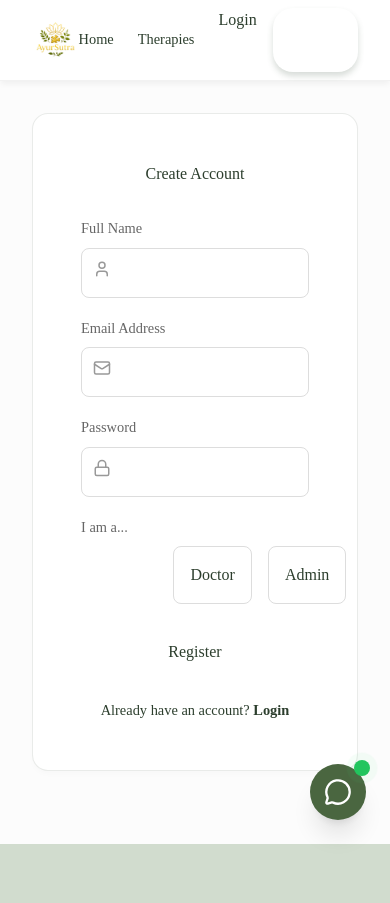
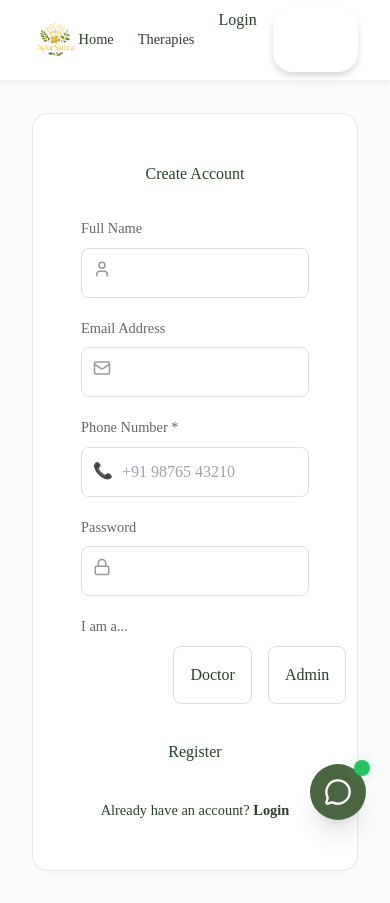
Before and after one commit to madhavcvedpathak/ayursutraMain, a React (Vite) app: page /register in a window 390 px wide. Before the commit the page ends 844 px from the top, so only its background shows below. Built offline with nearby package versions, Linux system fonts and the light colour scheme; no server answers; a web font is replaced by a local one.

Commit message:
feat: Completed Phase 8 - Mandatory Phone & Instant SMS Notifications

```diff
--- a/src/components/Scheduler.tsx
+++ b/src/components/Scheduler.tsx
@@ -3,7 +3,7 @@ import { Calendar as CalendarIcon, CheckCircle, Bell, MapPin } from 'lucide-reac
 import { format } from 'date-fns';
 import { therapies } from '../data/therapies';
 import { db } from '../firebase';
-import { collection, addDoc, getDocs } from 'firebase/firestore';
+import { collection, addDoc, getDocs, doc, getDoc } from 'firebase/firestore';
 import { useAuth } from '../context/AuthContext';
 import { ResourceManager } from '../services/ResourceManager';
 import { NotificationService } from '../services/NotificationService';
@@ -83,6 +83,18 @@ export const Scheduler = () => {
 
         setIsBooking(true);
         try {
+            // Fetch User Profile for Phone Number
+            let patientPhone = '';
+            let patientName = currentUser.displayName || '';
+            try {
+                const userDoc = await getDoc(doc(db, 'users', currentUser.uid));
+                if (userDoc.exists()) {
+                    const data = userDoc.data();
+                    patientPhone = data.phoneNumber || '';
+                    patientName = data.name || data.displayName || patientName;
+                }
+            } catch (e) { console.warn("Could not fetch user profile", e); }
+
             const dateStr = selectedDate.toISOString();
             // 1. Intelligent Resource Allocation
             const room = await ResourceManager.autoAllocateRoom(dateStr);
@@ -101,6 +113,7 @@ export const Scheduler = () => {
             const appointmentRef = await addDoc(collection(db, 'appointments'), {
                 patientId: currentUser.uid,
                 patientEmail: currentUser.email,
+                patientPhone, // Save phone to appointment
                 therapyId: selectedTherapy,
                 date: dateStr,
                 centerId: selectedCenter.id,
@@ -119,7 +132,9 @@ export const Scheduler = () => {
             await NotificationService.scheduleNotifications({
                 id: appointmentRef.id,
                 therapyId: selectedTherapy,
-                date: dateStr
+                date: dateStr,
+                patientPhone,
+                patientName
             });
 
             setBookingComplete(true);
--- a/src/pages/Register.tsx
+++ b/src/pages/Register.tsx
@@ -9,6 +9,7 @@ export const Register = () => {
     const [name, setName] = useState('');
     const [email, setEmail] = useState('');
     const [password, setPassword] = useState('');
+    const [phoneNumber, setPhoneNumber] = useState('');
     const [role, setRole] = useState('patient');
     const [error, setError] = useState('');
     const [loading, setLoading] = useState(false);
@@ -26,6 +27,7 @@ export const Register = () => {
                 uid: user.uid,
                 name,
                 email,
+                phoneNumber,
                 role,
                 createdAt: new Date().toISOString()
             });
@@ -69,6 +71,18 @@ export const Register = () => {
                             <Mail size={18} style={{ position: 'absolute', left: '12px', top: '12px', color: '#999' }} />
                             <input
                                 type="email" value={email} onChange={(e) => setEmail(e.target.value)} required
+                                style={{ width: '100%', padding: '0.75rem 0.75rem 0.75rem 2.5rem', borderRadius: '8px', border: '1px solid #ddd' }}
+                            />
+                        </div>
+                    </div>
+
+                    <div>
+                        <label style={{ display: 'block', marginBottom: '0.5rem', fontSize: '0.9rem', color: '#666' }}>Phone Number *</label>
+                        <div style={{ position: 'relative' }}>
+                            <div style={{ position: 'absolute', left: '12px', top: '12px', color: '#999' }}>📞</div>
+                            <input
+                                type="tel" value={phoneNumber} onChange={(e) => setPhoneNumber(e.target.value)} required
+                                placeholder="+91 98765 43210"
                                 style={{ width: '100%', padding: '0.75rem 0.75rem 0.75rem 2.5rem', borderRadius: '8px', border: '1px solid #ddd' }}
                             />
                         </div>
--- a/src/services/NotificationService.ts
+++ b/src/services/NotificationService.ts
@@ -45,16 +45,19 @@ export const NotificationService = {
     },
 
     // Automated Scheduling Logic
-    scheduleNotifications: async (appointment: { id: string, therapyId: string, date: string, patientPhone?: string }) => {
+    scheduleNotifications: async (appointment: { id: string, therapyId: string, date: string, patientPhone?: string, patientName?: string }) => {
         console.log(`[System] Scheduling automated alerts for appointment ID: ${appointment.id}`);
 
         // Default phone if missing
         const phone = appointment.patientPhone || '+91-9876543210';
+        const name = appointment.patientName || 'Patient';
 
-        // 1. Pre-Procedure (Purvakarma) -> 12 hours before
-        const preMsg = NotificationService.generatePreProcedureMessage(appointment.therapyId, appointment.date);
-        await NotificationService.sendSMS(phone, preMsg);
-        console.log(`[Scheduler] Queued Purvakarma Alert`);
+        // 1. INSTANT: Booking Confirmation + Pre-Procedure Instructions
+        const preInstructions = NotificationService.generatePreProcedureMessage(appointment.therapyId, appointment.date);
+        const instantMsg = `Namaste ${name}. Booking Confirmed! ${preInstructions}`;
+
+        await NotificationService.sendSMS(phone, instantMsg);
+        console.log(`[Scheduler] Sent Instant Confirmation & Purvakarma Alert`);
 
         // 2. Post-Procedure (Paschatkarma) -> 4 hours after
         const postMsg = NotificationService.generatePostProcedureMessage(appointment.therapyId);
```
